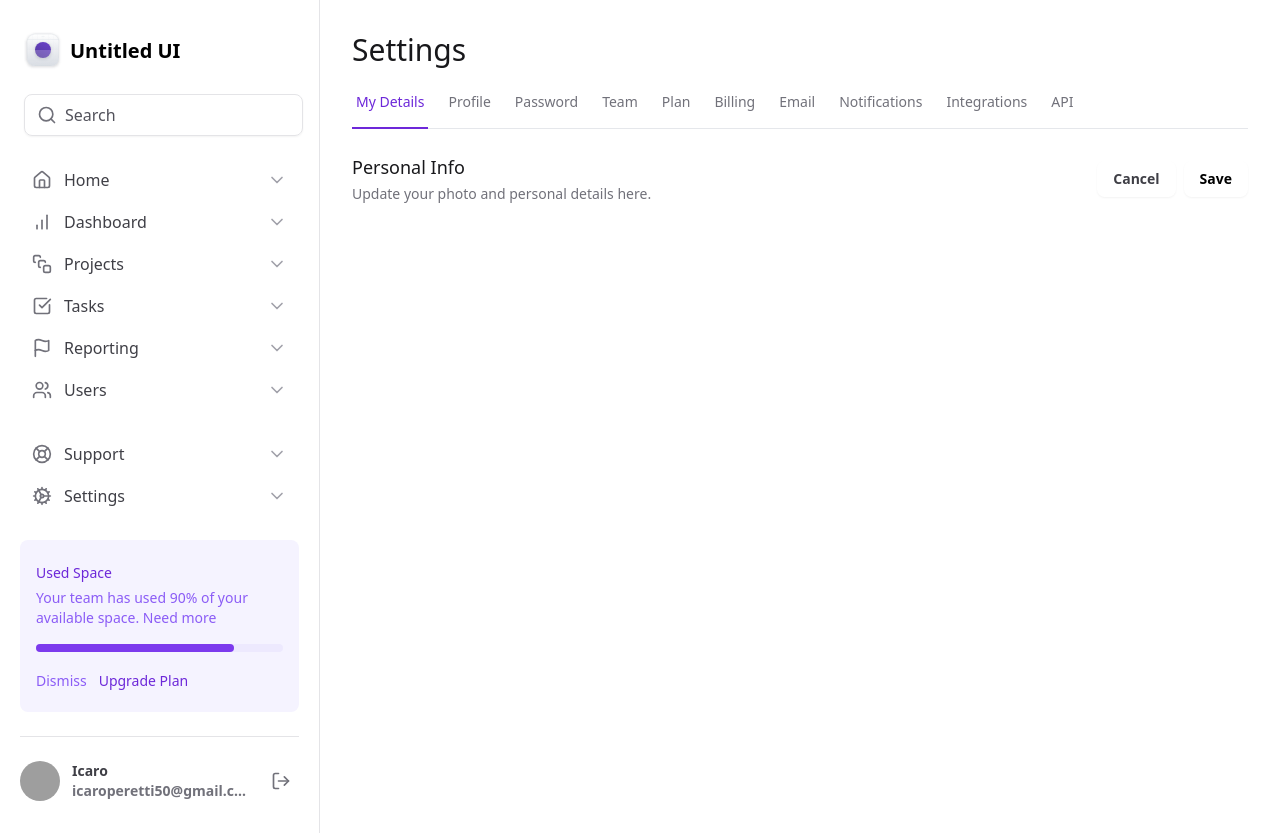
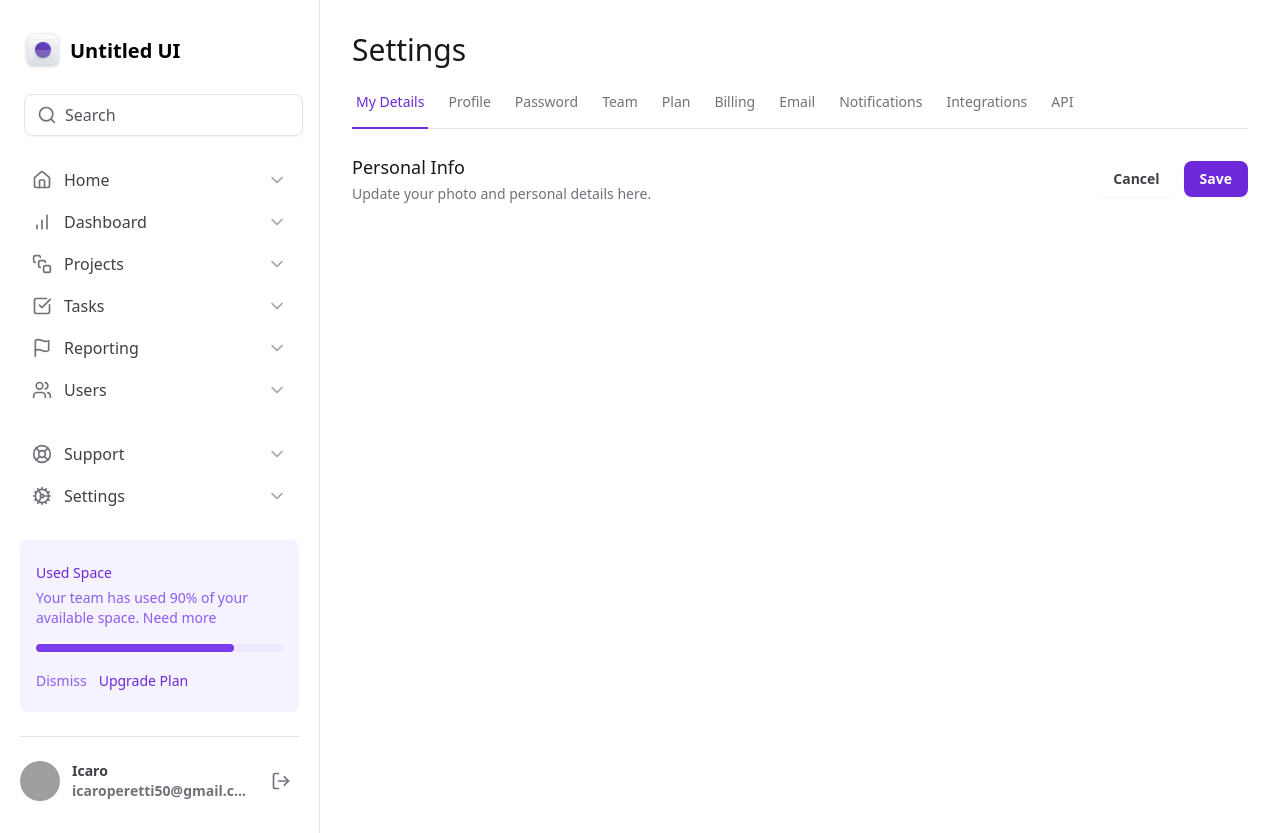
Before and after one commit to icaroperetti/tailwind-master, a Next.js app: page / in a window 1280 px wide. Built offline with nearby package versions, Linux system fonts and the light colour scheme; grey boxes are pictures that could not be loaded.

Commit message:
feat: add styles

```diff
--- a/src/app/page.tsx
+++ b/src/app/page.tsx
@@ -24,13 +24,13 @@ export default function Home() {
             </button>
             <button
               type="submit"
-              className="rounded-lg px-4 py-2 text-sm font-semibold shadow-sm"
+              className="rounded-lg bg-violet-700 px-4 py-2 text-sm font-semibold text-white shadow-sm hover:bg-violet-600"
             >
               Save
             </button>
           </div>
         </div>
-        <form action=""></form>
+        <form action="" className="mt-6 flex w-full flex-col"></form>
       </div>
     </>
   )
```
